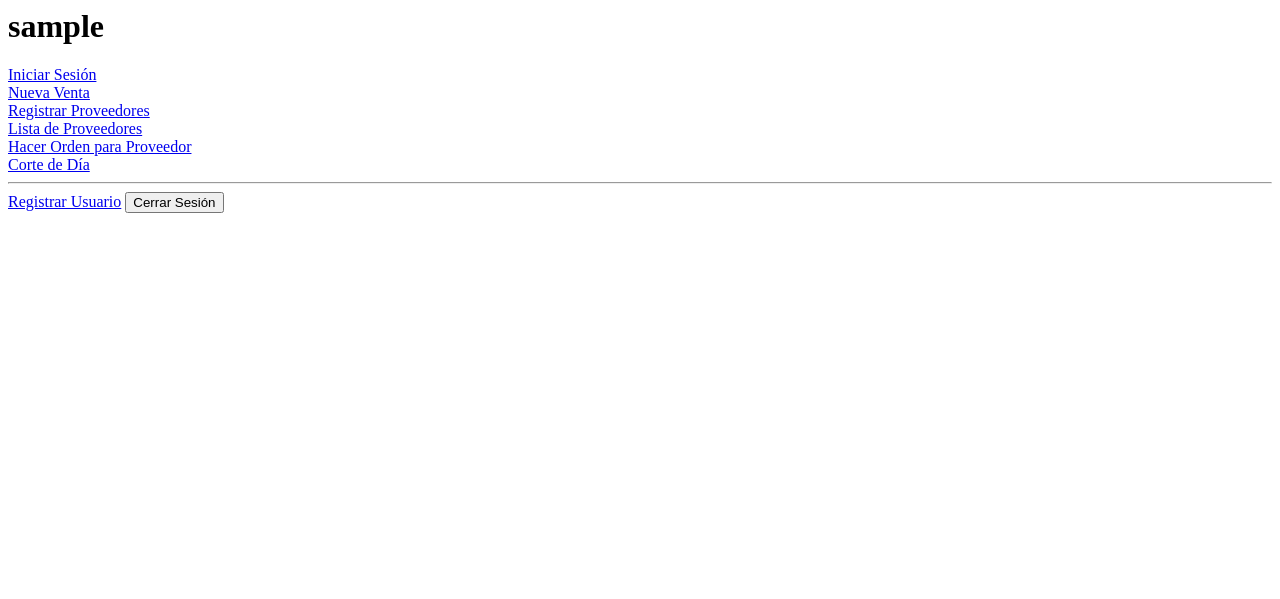
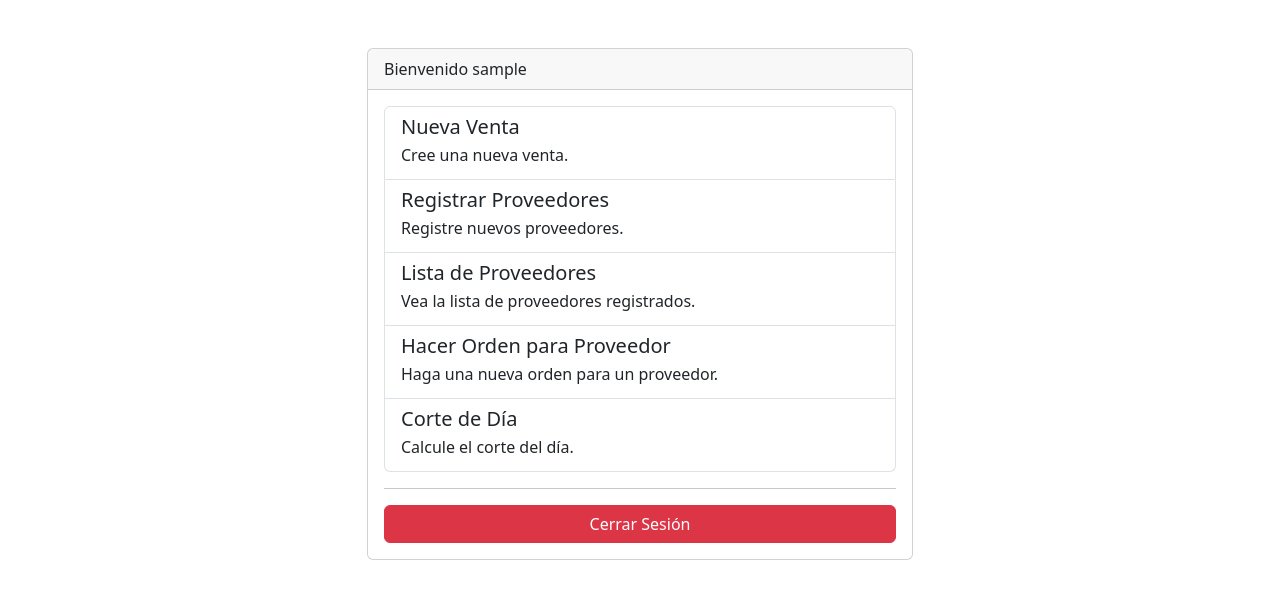
Before and after one commit to procesos-2024/proyecto, a Django app: page / in a window 1280 px wide. Shown: the top 599 px of the page. Run offline with Django 5.2, Linux system fonts and the light colour scheme; the visitor is signed in with stand-in values (Sample User, id 1); some libraries are stand-ins or nearby versions.

Commit message:
menu actualizado

```diff
--- a/procesos/templates/index.html
+++ /dev/null
@@ -1,27 +0,0 @@
-<h1>
-    {{ user.username }}
-</h1>
-
-<a href="{% url 'login' %}">Iniciar Sesión</a>
-<br>
-<a href="{% url 'crear_venta' %}">Nueva Venta</a>
-<br>
-<a href="{% url 'crear_provedor' %}">Registrar Proveedores</a>
-<br>
-<a href="{% url 'listar_proveedores' %}">Lista de Proveedores</a>
-<br>
-<a href="{% url 'ordenar_articulos' %}">Hacer Orden para Proveedor</a>
-<br>
-<a href="{% url 'calcular_corte' %}">Corte de Día</a>
-
-<hr>
-
-<form method="post" action="{% url 'logout' %}">
-    {% csrf_token %}
-
-    <a href="{% url 'register' %}">Registrar Usuario</a>
-
-    <button class="nav-link" type="submit">
-        Cerrar Sesión
-    </button>
-</form>
--- a/procesos/templates/login.html
+++ b/procesos/templates/login.html
@@ -3,7 +3,7 @@
 
 {% block content %}
 
-    <div class="container col-12 col-md-5 mt-4 mt-md-5 mt-5">
+    <div class="container col-12 col-md-4 col-md mt-4 mt-md-5 mt-5">
         <div class="align-items-center justify-content-center h-100">
             <div class="">
                 <div class="card-body">
--- /dev/null
+++ b/procesos/templates/menu/index.html
@@ -0,0 +1,40 @@
+{% extends 'layouts/base.html' %}
+{% load widget_tweaks %}
+
+{% block content %}
+    <div class="container my-5">
+        <div class="row justify-content-center">
+            <div class="col-md-6">
+                <div class="card">
+                    <div class="card-header">
+                        Bienvenido {{ user }}
+                    </div>
+                    <div class="card-body">
+
+                        <div class="list-group">
+                            <div class="list-group">
+                                {% include "menu/menu_item.html" with url="crear_venta" title="Nueva Venta" description="Cree una nueva venta." %}
+                                {% include "menu/menu_item.html" with url="crear_provedor" title="Registrar Proveedores" description="Registre nuevos proveedores." %}
+                                {% include "menu/menu_item.html" with url="listar_proveedores" title="Lista de Proveedores" description="Vea la lista de proveedores registrados." %}
+                                {% include "menu/menu_item.html" with url="ordenar_articulos" title="Hacer Orden para Proveedor" description="Haga una nueva orden para un proveedor." %}
+                                {% include "menu/menu_item.html" with url="calcular_corte" title="Corte de Día" description="Calcule el corte del día." %}
+
+
+
+                            </div>
+                        </div>
+                        <hr>
+                        <form method="post" action="{% url 'logout' %}">
+                            {% csrf_token %}
+                            {% comment %}
+                            <a href="{% url 'register' %}" class="btn btn-primary w-100 mb-2">Registrar Usuario</a>
+                            {% endcomment %}
+                            <button class="btn btn-danger w-100" type="submit">Cerrar Sesión</button>
+                        </form>
+                    </div>
+                </div>
+            </div>
+        </div>
+    </div>
+
+{% endblock %}
--- /dev/null
+++ b/procesos/templates/menu/menu_item.html
@@ -0,0 +1,7 @@
+<!-- menu_item.html -->
+<a href="{{ url }}" class="list-group-item list-group-item-action">
+    <div class="d-flex w-100 justify-content-between">
+        <h5 class="mb-1">{{ title }}</h5>
+    </div>
+    <p class="mb-1">{{ description }}</p>
+</a>
--- a/procesos/views.py
+++ b/procesos/views.py
@@ -13,7 +13,7 @@ from .models import Venta, Proveedor, Orden, ArticuloUnidades, VentaDetalle
 
 @login_required
 def index(request):
-    return render(request, 'index.html')
+    return render(request, 'menu/index.html')
 
 
 class CalcularCorteView(LoginRequiredMixin, FormView):
```
